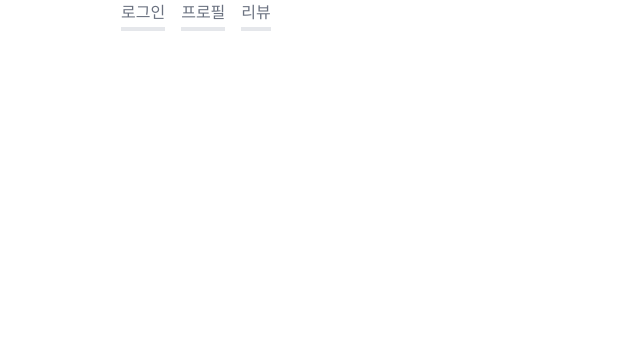
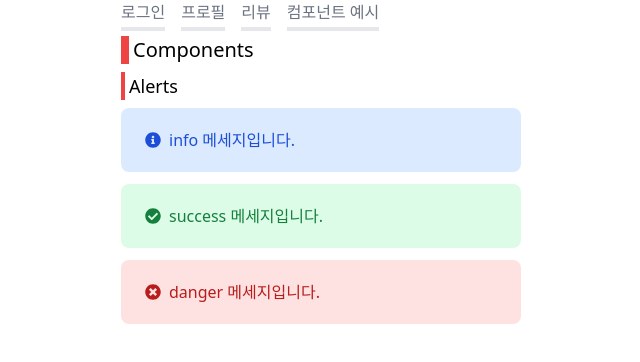
Before and after one commit to junsoo-cpu/myproj-react, a React (Create React App) app: page /examples/components in a window 1280 px wide. Before the commit this address had no page. Shown: the top 362 px of the page, without its empty margins (319-959 px from the left). Built offline with nearby package versions, Linux system fonts and the light colour scheme.

Commit message:
Alert 컴포넌트 개발 예시 추가

```diff
--- a/src/App.js
+++ b/src/App.js
@@ -3,6 +3,7 @@
 import Profile from 'pages/accounts/Profile';
 import ReviewList from 'pages/reviews/ReviewList';
 import { Navigate, Route, Routes } from 'react-router-dom';
+import Components from 'pages/examples/Components';
 
 import './App.css';
 
@@ -10,11 +11,13 @@
   return (
     <div className="app">
       <TopNav />
+
       <Routes>
         <Route path="/" element={<Navigate to="/reviews/" />} />
         <Route path="/accounts/login/" element={<Login />} />
         <Route path="/accounts/profile/" element={<Profile />} />
         <Route path="/reviews/" element={<ReviewList />} />
+        <Route path="/examples/components/" element={<Components />} />
       </Routes>
     </div>
   );
--- /dev/null
+++ b/src/components/Alert.jsx
@@ -0,0 +1,35 @@
+// https://tailwind-elements.com/docs/standard/components/alerts/
+
+import Check from './icons/Check';
+import Info from './icons/Info';
+import Danger from './icons/Danger';
+
+const MAPPING = {
+  info: ['blue', <Info />],
+  success: ['green', <Check />],
+  danger: ['red', <Danger />],
+};
+
+function Alert({ type, message }) {
+  // TODO: 매핑 오류에 대한 대응
+  // TODO: 동적 colorCode와 tailwind
+  const [colorCode, icon] = MAPPING[type];
+
+  return (
+    <div
+      className={`bg-${colorCode}-100 rounded-lg py-5 px-6 mb-3 text-base text-${colorCode}-700 inline-flex items-center w-full`}
+      role="alert"
+    >
+      <span className="mr-2">{icon}</span>
+      {message}
+    </div>
+  );
+}
+
+function Cheat() {
+  return (
+    <div className="bg-blue-100 text-blue-700 bg-green-100 text-green-700 bg-red-100 text-red-700" />
+  );
+}
+
+export default Alert;
--- /dev/null
+++ b/src/components/Rating.jsx
@@ -0,0 +1,57 @@
+function Rating({ score }) {
+  return (
+    <div>
+      <ul className="flex">
+        {[0, 1, 2, 3, 4].map((index) => {
+          return (
+            <li key={index}>
+              {index < score ? <FilledStar /> : <EmptyStar />}
+            </li>
+          );
+        })}
+      </ul>
+    </div>
+  );
+}
+
+function EmptyStar() {
+  return (
+    <svg
+      aria-hidden="true"
+      focusable="false"
+      data-prefix="far"
+      data-icon="star"
+      class="w-4 text-yellow-500 mr-1"
+      role="img"
+      xmlns="http://www.w3.org/2000/svg"
+      viewBox="0 0 576 512"
+    >
+      <path
+        fill="currentColor"
+        d="M528.1 171.5L382 150.2 316.7 17.8c-11.7-23.6-45.6-23.9-57.4 0L194 150.2 47.9 171.5c-26.2 3.8-36.7 36.1-17.7 54.6l105.7 103-25 145.5c-4.5 26.3 23.2 46 46.4 33.7L288 439.6l130.7 68.7c23.2 12.2 50.9-7.4 46.4-33.7l-25-145.5 105.7-103c19-18.5 8.5-50.8-17.7-54.6zM388.6 312.3l23.7 138.4L288 385.4l-124.3 65.3 23.7-138.4-100.6-98 139-20.2 62.2-126 62.2 126 139 20.2-100.6 98z"
+      ></path>
+    </svg>
+  );
+}
+
+function FilledStar() {
+  return (
+    <svg
+      aria-hidden="true"
+      focusable="false"
+      data-prefix="fas"
+      data-icon="star"
+      class="w-4 text-yellow-500 mr-1"
+      role="img"
+      xmlns="http://www.w3.org/2000/svg"
+      viewBox="0 0 576 512"
+    >
+      <path
+        fill="currentColor"
+        d="M259.3 17.8L194 150.2 47.9 171.5c-26.2 3.8-36.7 36.1-17.7 54.6l105.7 103-25 145.5c-4.5 26.3 23.2 46 46.4 33.7L288 439.6l130.7 68.7c23.2 12.2 50.9-7.4 46.4-33.7l-25-145.5 105.7-103c19-18.5 8.5-50.8-17.7-54.6L382 150.2 316.7 17.8c-11.7-23.6-45.6-23.9-57.4 0z"
+      ></path>
+    </svg>
+  );
+}
+
+export default Rating;
--- /dev/null
+++ b/src/components/Review.jsx
@@ -0,0 +1,13 @@
+import Rating from './Rating';
+
+function Review({ review }) {
+  const { content, score } = review;
+  return (
+    <div className="bg-yellow-100 border border-yellow-400 my-1 p-1">
+      {content}
+      <Rating score={score} />
+    </div>
+  );
+}
+
+export default Review;
--- a/src/components/TopNav.jsx
+++ b/src/components/TopNav.jsx
@@ -3,7 +3,7 @@
 function TopNav() {
   return (
     <div>
-      <ul className="flex gap-4">
+      <ul className="flex gap-4 pb-3">
         <li>
           <MyLink to="accounts/login/">로그인</MyLink>
         </li>
@@ -12,6 +12,9 @@
         </li>
         <li>
           <MyLink to="/reviews/">리뷰</MyLink>
+        </li>
+        <li>
+          <MyLink to="/examples/components/">컴포넌트 예시</MyLink>
         </li>
       </ul>
     </div>
--- /dev/null
+++ b/src/components/icons/Check.jsx
@@ -0,0 +1,21 @@
+function Check() {
+  return (
+    <svg
+      aria-hidden="true"
+      focusable="false"
+      data-prefix="fas"
+      data-icon="check-circle"
+      className="w-4 h-4 fill-current"
+      role="img"
+      xmlns="http://www.w3.org/2000/svg"
+      viewBox="0 0 512 512"
+    >
+      <path
+        fill="currentColor"
+        d="M504 256c0 136.967-111.033 248-248 248S8 392.967 8 256 119.033 8 256 8s248 111.033 248 248zM227.314 387.314l184-184c6.248-6.248 6.248-16.379 0-22.627l-22.627-22.627c-6.248-6.249-16.379-6.249-22.628 0L216 308.118l-70.059-70.059c-6.248-6.248-16.379-6.248-22.628 0l-22.627 22.627c-6.248 6.248-6.248 16.379 0 22.627l104 104c6.249 6.249 16.379 6.249 22.628.001z"
+      ></path>
+    </svg>
+  );
+}
+
+export default Check;
--- /dev/null
+++ b/src/components/icons/Danger.jsx
@@ -0,0 +1,21 @@
+function Danger() {
+  return (
+    <svg
+      aria-hidden="true"
+      focusable="false"
+      data-prefix="fas"
+      data-icon="times-circle"
+      class="w-4 h-4 fill-current"
+      role="img"
+      xmlns="http://www.w3.org/2000/svg"
+      viewBox="0 0 512 512"
+    >
+      <path
+        fill="currentColor"
+        d="M256 8C119 8 8 119 8 256s111 248 248 248 248-111 248-248S393 8 256 8zm121.6 313.1c4.7 4.7 4.7 12.3 0 17L338 377.6c-4.7 4.7-12.3 4.7-17 0L256 312l-65.1 65.6c-4.7 4.7-12.3 4.7-17 0L134.4 338c-4.7-4.7-4.7-12.3 0-17l65.6-65-65.6-65.1c-4.7-4.7-4.7-12.3 0-17l39.6-39.6c4.7-4.7 12.3-4.7 17 0l65 65.7 65.1-65.6c4.7-4.7 12.3-4.7 17 0l39.6 39.6c4.7 4.7 4.7 12.3 0 17L312 256l65.6 65.1z"
+      ></path>
+    </svg>
+  );
+}
+
+export default Danger;
--- /dev/null
+++ b/src/components/icons/Info.jsx
@@ -0,0 +1,21 @@
+function Info() {
+  return (
+    <svg
+      aria-hidden="true"
+      focusable="false"
+      data-prefix="fas"
+      data-icon="info-circle"
+      className="w-4 h-4 fill-current"
+      role="img"
+      xmlns="http://www.w3.org/2000/svg"
+      viewBox="0 0 512 512"
+    >
+      <path
+        fill="currentColor"
+        d="M256 8C119.043 8 8 119.083 8 256c0 136.997 111.043 248 248 248s248-111.003 248-248C504 119.083 392.957 8 256 8zm0 110c23.196 0 42 18.804 42 42s-18.804 42-42 42-42-18.804-42-42 18.804-42 42-42zm56 254c0 6.627-5.373 12-12 12h-88c-6.627 0-12-5.373-12-12v-24c0-6.627 5.373-12 12-12h12v-64h-12c-6.627 0-12-5.373-12-12v-24c0-6.627 5.373-12 12-12h64c6.627 0 12 5.373 12 12v100h12c6.627 0 12 5.373 12 12v24z"
+      ></path>
+    </svg>
+  );
+}
+
+export default Info;
--- /dev/null
+++ b/src/pages/examples/Components.jsx
@@ -0,0 +1,17 @@
+import Alert from 'components/Alert';
+
+function Components() {
+  return (
+    <div>
+      <h2 className="text-xl border-l-8 border-red-500 pl-1 mb-2">
+        Components
+      </h2>
+      <h3 className="text-lg border-l-4 border-red-500 pl-1 mb-2">Alerts</h3>
+      <Alert type="info" message="info 메세지입니다." />
+      <Alert type="success" message="success 메세지입니다." />
+      <Alert type="danger" message="danger 메세지입니다." />
+    </div>
+  );
+}
+
+export default Components;
--- a/src/pages/reviews/ReviewList.jsx
+++ b/src/pages/reviews/ReviewList.jsx
@@ -1,22 +1,24 @@
 import Axios from 'axios';
 import DebugStates from 'components/DebugStates';
+import Review from 'components/Review';
 import { useEffect, useState } from 'react';
 
 function PageReviewList() {
-  const [loading, setLoding] = useState(false);
+  const [reviewList, setReviewList] = useState([]);
+  const [loading, setLoading] = useState(false);
   const [error, setError] = useState(null);
-  const [reviewList, setReviewList] = useState([]);
+
   useEffect(() => {
     refetch();
   }, []);
 
   const refetch = () => {
-    setLoding(true);
     setError(null);
-
+    setLoading(true);
     const url = 'http://127.0.0.1:8000/shop/api/reviews/';
+    // Promise 객체 --> then, catch 지원, 체이닝 가능
     Axios.get(url)
-      .then((data) => {
+      .then(({ data }) => {
         console.group('정상 응답');
         console.log(data);
         console.groupEnd();
@@ -26,25 +28,31 @@
         console.group('에러 응답');
         console.log(error);
         console.groupEnd();
+        setError(error);
       })
       .finally(() => {
-        setLoding(false);
+        setLoading(false);
       });
   };
 
   return (
     <div>
-      <h2>ReviewList</h2>
+      <h2>Review List</h2>
 
-      {loading && <div>Loading ...</div>}
-      {error && <div>통신 중 오류가 발생 ...</div>}
+      {loading && <div>Loading...</div>}
+      {error && <div>통신 중에 오류가 발생했습니다.</div>}
 
       <button
         onClick={() => refetch()}
-        className="bg-yellow-400 hover:bg-red-400"
+        className="bg-yellow-400 hover:bg-red-300"
       >
-        새로 고침
+        새로고침
       </button>
+
+      {reviewList.map((review) => (
+        <Review key={review.id} review={review} />
+      ))}
+
       <hr />
       <DebugStates loading={loading} error={error} reviewList={reviewList} />
     </div>
```
